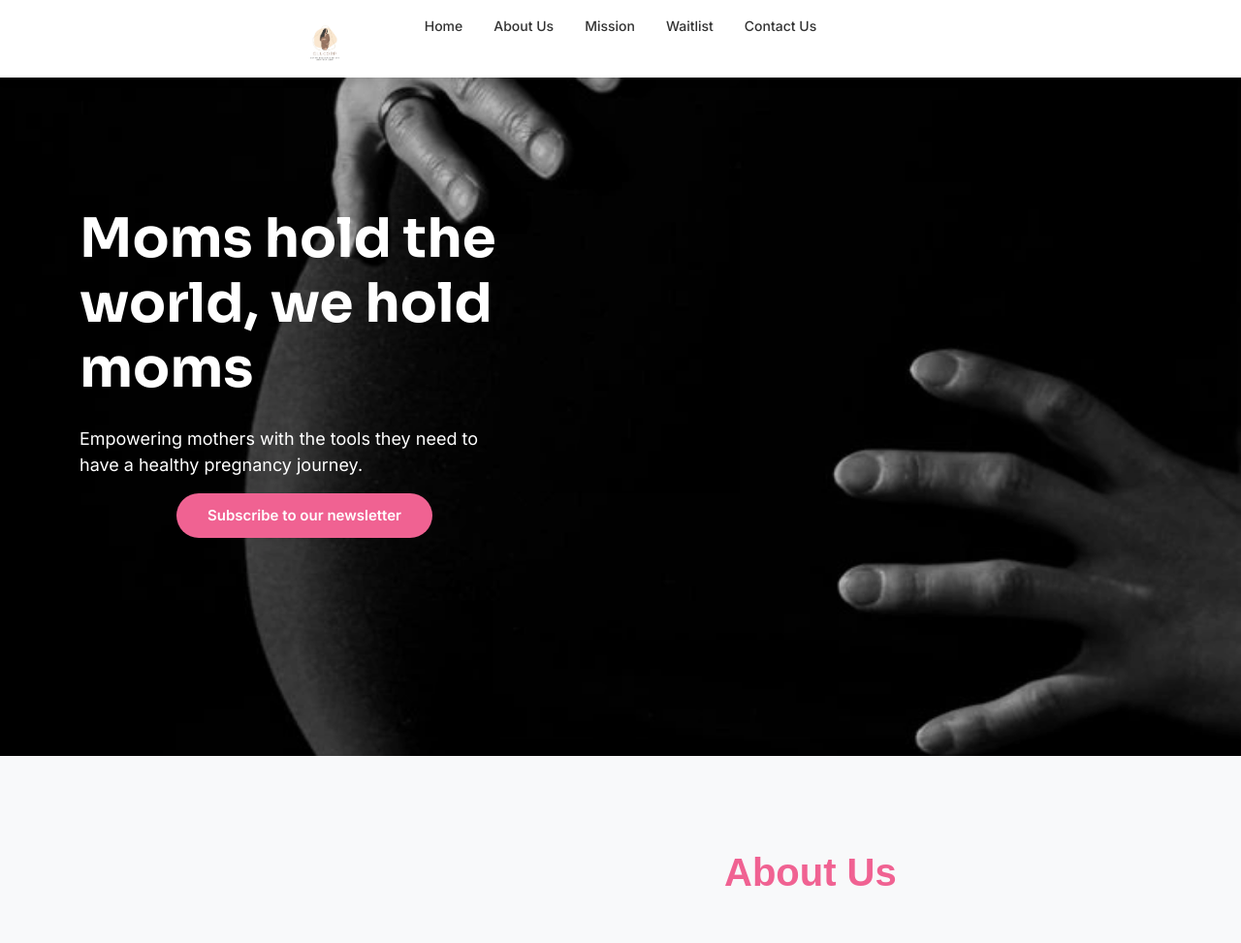
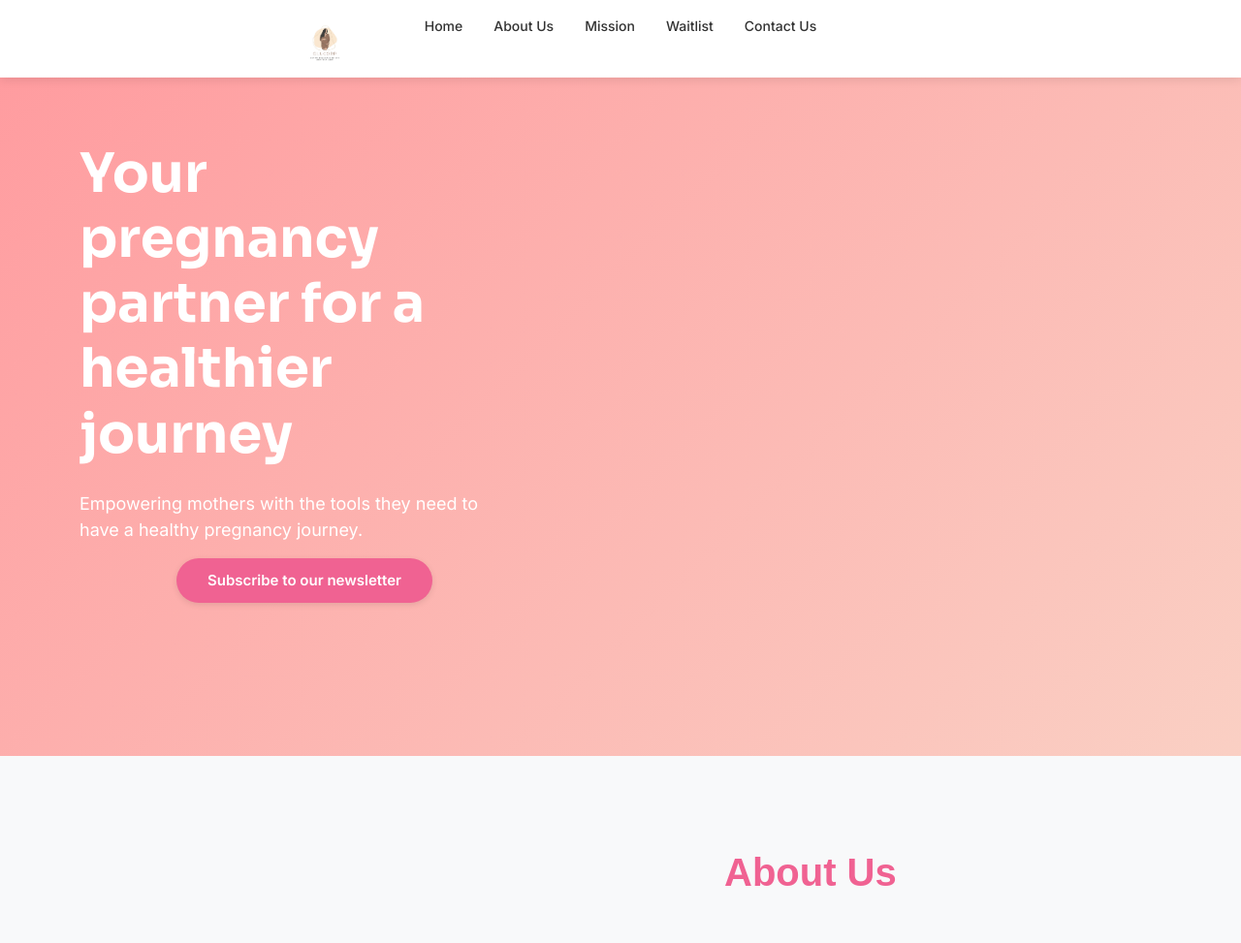
Before and after one commit to GlucoCorp/GlucoCorp-Mobile-App, a PHP site: page / in a window 1280 px wide. Shown: the top 973 px of the page at 97% size. Run offline with PHP 8.4, Linux system fonts and the light colour scheme.

Commit message:
Update hero section design

```diff
--- a/css/modern.css
+++ b/css/modern.css
@@ -126,29 +126,13 @@ body {
     display: flex;
     align-items: center;
     padding-top: 80px;
-    background: url('images/Photo1.webp') center/cover no-repeat;
+    background: linear-gradient(135deg, #ff9a9e 0%, #fad0c4 100%);
 }
-.hero .overlay {
-    position: absolute;
-    top: 0;
-    left: 0;
-    right: 0;
-    bottom: 0;
-    background: linear-gradient(rgba(0,0,0,0.6), rgba(0,0,0,0.2));
-    z-index: 1;
-}
+
+/* The previous overlay and image background are no longer needed */
+.hero .overlay,
 .hero .img-bg {
-    position: absolute;
-    top: 0;
-    left: 0;
-    right: 0;
-    bottom: 0;
-    z-index: 0;
-}
-.hero .img-bg img {
-    width: 100%;
-    height: 100%;
-    object-fit: cover;
+    display: none;
 }
 .hero .container {
     position: relative;
--- a/index.html
+++ b/index.html
@@ -96,14 +96,11 @@
     </script>
 
     <!-- Hero Section -->
-    <section class="hero overlay">
-        <div class="img-bg rellax">
-            <img src="images/GLUCORP_(2).webp" alt="GluCorp Logo - Transforming prenatal and postnatal for Pregnant Mothers" style="width: 50px; height: 25px;" loading="lazy">
-        </div>
+    <section class="hero">
         <div class="container">
             <div class="row align-items-center justify-content-start">
                 <div class="col-lg-5">
-                    <h1 class="heading tagline" data-aos="fade-up">Moms hold the world, we hold moms</h1>
+                    <h1 class="heading tagline" data-aos="fade-up">Your pregnancy partner for a healthier journey</h1>
                     <p>Empowering mothers with the tools they need to have a healthy pregnancy journey.</p>
                     <div class="button-wrapper" data-aos="fade-up">
                         <a href="https://glucorp.substack.com/subscribe"
```
